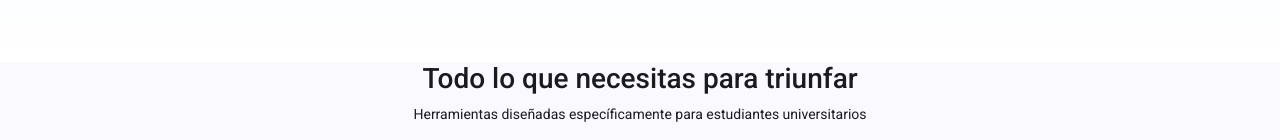
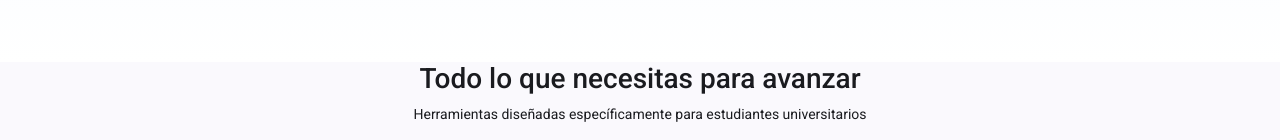
Before and after one commit to UrielTsu/EduPlan-WebApp, an Angular app in the folder EduPlan/: page / in a window 1280 px wide. Shown: the part 432-572 px from the top of the page. Built offline with nearby package versions, Linux system fonts and the light colour scheme.

Commit message:
actualizar tono hover

```diff
--- a/EduPlan/src/app/screens/home-screen/home-screen.html
+++ b/EduPlan/src/app/screens/home-screen/home-screen.html
@@ -37,7 +37,7 @@
   <section class="features-section">
     <div class="container">
       <div class="section-header text-center">
-        <h3>Todo lo que necesitas para triunfar</h3>
+        <h3>Todo lo que necesitas para avanzar</h3>
         <p>Herramientas diseñadas específicamente para estudiantes universitarios</p>
       </div>
 
--- a/EduPlan/src/app/screens/home-screen/home-screen.scss
+++ b/EduPlan/src/app/screens/home-screen/home-screen.scss
@@ -8,7 +8,7 @@ HOLA URIO A VER SI SALE EL CAMBIO */
 
 // Variables
 $primary-blue: #2563eb;
-$primary-hover: #1d4ed8;
+$primary-hover: #3b82f6; // más suave y luminoso
 $dark-bg: #111827;
 $light-bg: #f8fafc;
 $text-main: #1f2937;
```
